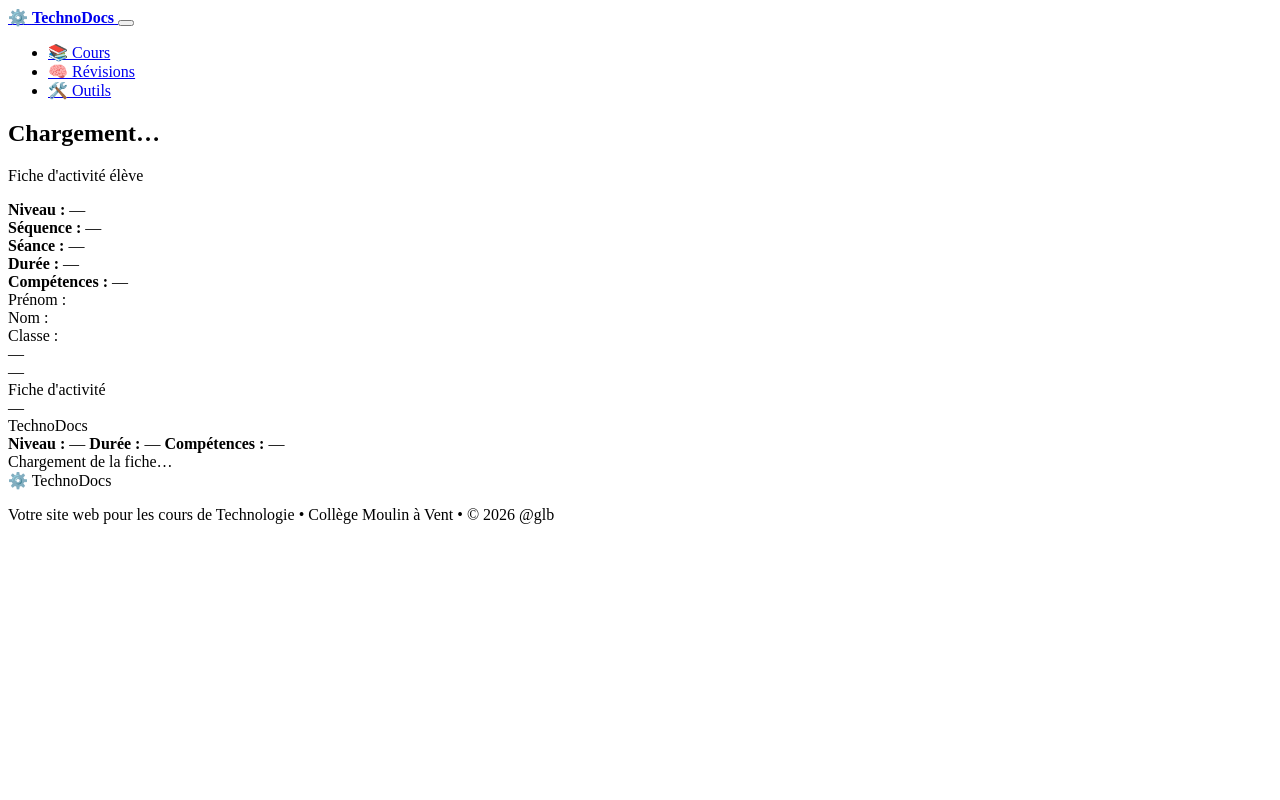
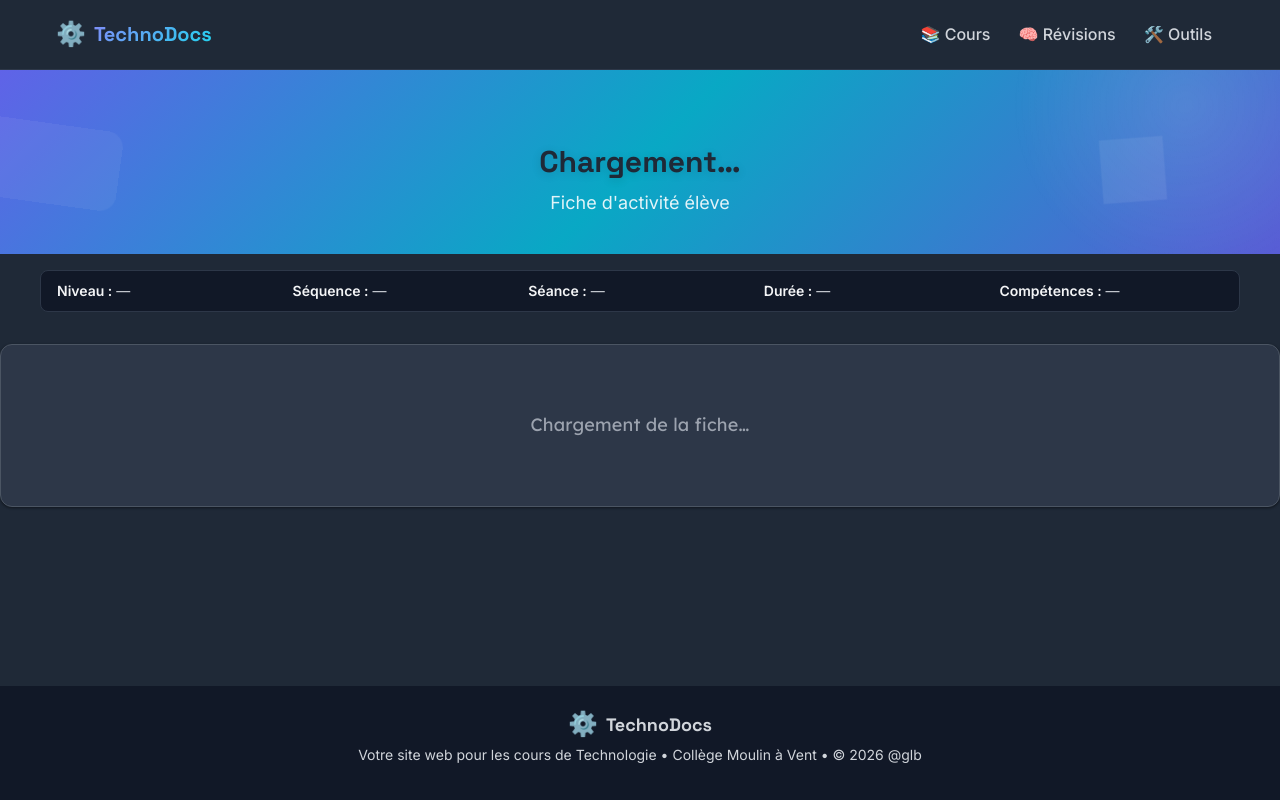
Before and after one commit to StimGlb/technodocs, a website built with Vite: page src/pages/activites/fiches/s1-3eme-consommation-maison.html in a window 1280 px wide. Built offline with nearby package versions, Linux system fonts and the light colour scheme.

Commit message:
Auto-commit du 2026-03-25 12:38:13 (branch: dev)

```diff
--- a/package.json
+++ b/package.json
@@ -39,8 +39,8 @@
     "vite": "^7.3.1"
   },
   "dependencies": {
-    "@netlify/plugin-lighthouse": "^6.0.1",
+    "@netlify/plugin-lighthouse": "^2.1.3",
     "firebase": "^12.8.0",
-    "firebase-admin": "^10.3.0"
+    "firebase-admin": "^13.7.0"
   }
 }
--- a/src/pages/activites/fiches/s1-3eme-consommation-maison.html
+++ b/src/pages/activites/fiches/s1-3eme-consommation-maison.html
@@ -9,11 +9,11 @@
       content="Fiche d'activité 5ème — Analyser la consommation électrique d'une maison et proposer des solutions pour économiser l'énergie."
     />
 
-    <link rel="stylesheet" href="../../css/style.css" />
-    <link rel="stylesheet" href="../../css/markdown.css" />
-    <link rel="stylesheet" href="../../css/cours.css" />
-    <link rel="stylesheet" href="../../css/activite.css" />
-    <link rel="stylesheet" href="../../css/print.css" media="print" />
+    <link rel="stylesheet" href="../../../css/style.css" />
+    <link rel="stylesheet" href="../../../css/markdown.css" />
+    <link rel="stylesheet" href="../../../css/cours.css" />
+    <link rel="stylesheet" href="../../../css/activite.css" />
+    <link rel="stylesheet" href="../../../css/print.css" media="print" />
     <link rel="preconnect" href="https://fonts.googleapis.com" />
     <link rel="preconnect" href="https://fonts.gstatic.com" crossorigin />
     <link
@@ -121,10 +121,10 @@
     <div id="footer-placeholder"></div>
 
     <!-- Marked.js en local (sécurité CSP) -->
-    <script src="../../js/libs/marked.min.js"></script>
+    <script src="../../../js/libs/marked.min.js"></script>
 
     <!-- Scripts modules -->
-    <script type="module" src="../../js/components.js"></script>
+    <script type="module" src="../../../js/components.js"></script>
     <script type="module">
       import { initCoursPage } from "../../../js/cours-loader.js";
 
```
Also changed, not shown: src/pages/activites/5eme.html (+0 -12 lines), src/pages/activites/fiches/s1-4eme-consommation-maison.html (+7 -7 lines), src/pages/activites/fiches/s1-5eme-consommation-maison.html (+7 -7 lines), src/pages/outils/tinkercad-classes.html (+1 -1 lines), netlify.toml.
